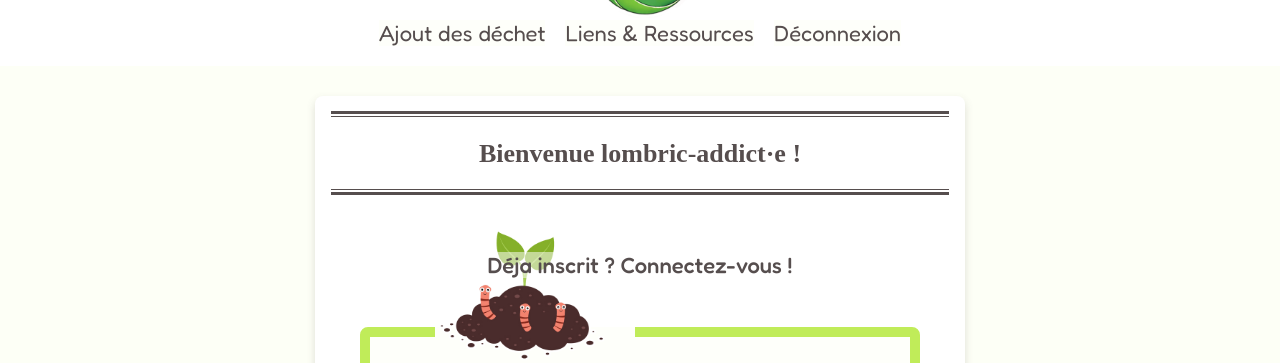
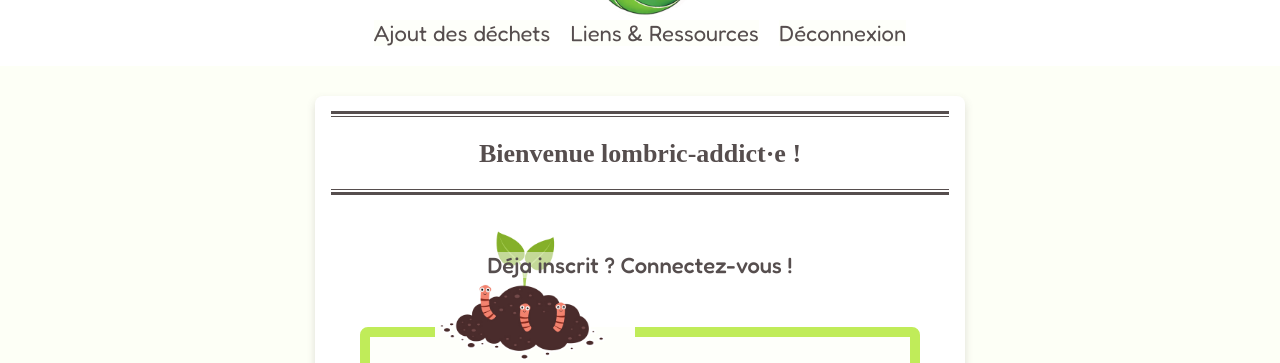
Before and after one commit to Anais-DZ/Verify-admin, a PHP site: page /index.php in a window 1280 px wide. Shown: the part 170-533 px from the top of the page. Run offline with PHP 8.4, Linux system fonts and the light colour scheme; some web fonts are replaced.

Commit message:
correction lien menu

```diff
--- a/view/viewHeader.php
+++ b/view/viewHeader.php
@@ -33,12 +33,12 @@
                     <link href='./styles/commun.css' rel='stylesheet'>
                     <link href='./styles/administration.css' rel='stylesheet'>
                     <link href='./styles/connexionAdmin.css' rel='stylesheet'>
-                    <title>Admin | Verify </title>
+                    <title>Admin | Verify</title>
                 </head>
                 <body>
                     <nav id='entete'>
                         <div class='leftMenu'>
-                            <a href='index.php' alt='administration'>Ajout des déchet</a>
+                            <a href='adminWaste.php' alt='administration'>Ajout des déchets</a>
                             <a href='liens.html' alt='liens ressources'>Liens & Ressources</a>
                             <a href='logout.php' alt='bouton déconnexion'>Déconnexion</a>
                         </div>
@@ -61,7 +61,7 @@
                         </div>
                     </header>
                     <div class='leftMenuDesktop'>
-                        <a class='lienMenuDesktop' href='index.php' alt='administration'>Ajout des déchet</a>
+                        <a class='lienMenuDesktop' href='adminWaste.php' alt='administration'>Ajout des déchets</a>
                         <a class='lienMenuDesktop' href='liens.html' alt='liens ressources'>Liens & Ressources</a>
                         <a class='lienMenuDesktop' href='logout.php' alt='contact'>Déconnexion</a>
                     </div>";
```
